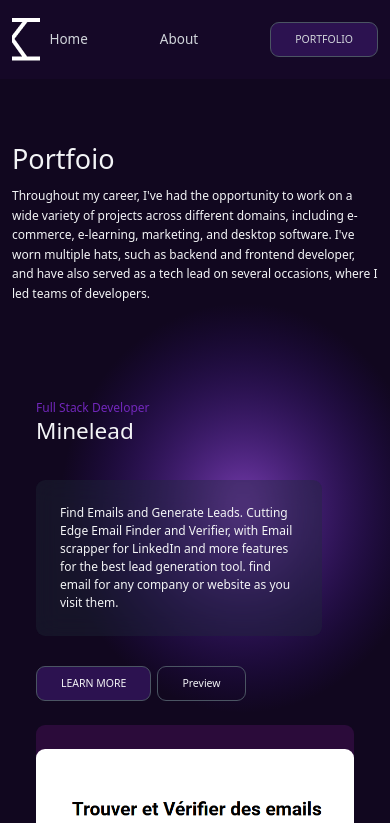
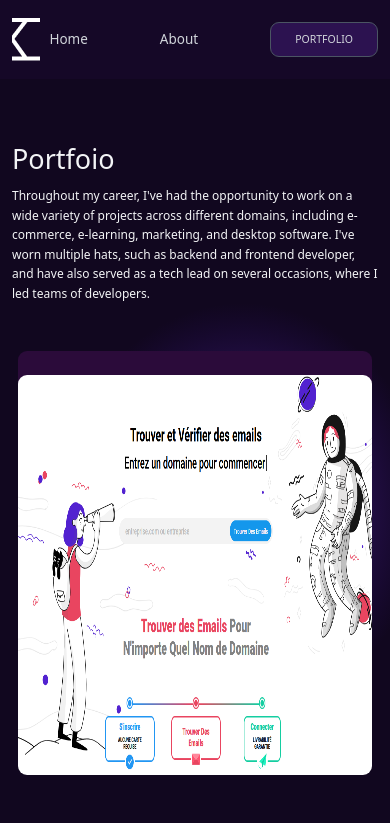
Before and after one commit to kamel-mustapha/personal-website, a React (Vite) app in the folder frontend/: page /portfolio in a window 390 px wide. Shown: the top 823 px of the page. Built offline with nearby package versions, Linux system fonts and the light colour scheme; a web font is replaced by a local one.

Commit message:
edited portfolio design

```diff
--- a/frontend/src/components/portfolio/Projects.tsx
+++ b/frontend/src/components/portfolio/Projects.tsx
@@ -72,7 +72,7 @@ export function Projects() {
             </div>
           </div>
           <div className="image">
-            <img src={project.image} className={`w-full h-full absolute top-8 object-cover rounded-xl ${index % 2 > 0 ? "lg:-left-8" : "lg:-right-8 "}`} alt="" />
+            <img src={project.image} className={`w-full h-full absolute top-8 object-fit lg:object-cover rounded-xl ${index % 2 > 0 ? "lg:-left-8" : "lg:-right-8 "}`} alt="" />
           </div>
           <img className={`gradient z-0 ${index % 2 > 0 ? "-left-16" : "-right-16 "}`} src={Gradient} alt="" />
         </div>
--- a/frontend/src/index.css
+++ b/frontend/src/index.css
@@ -42,11 +42,11 @@ html {
 }
 
 .project-case {
-  @apply relative flex flex-col gap-8 lg:py-32  rounded-2xl  border-button px-8 lg:px-0;
+  @apply relative flex flex-col-reverse gap-8 lg:py-32  rounded-2xl  border-button px-2 mb-16 lg:mb-0 lg:px-0;
 }
 
 .project-case .description {
-  @apply w-3/4 relative mt-16 lg:mt-20 z-50;
+  @apply lg:w-3/4 relative mt-16 lg:mt-20 z-50;
 }
 
 .project-case .description h4 {
@@ -58,11 +58,11 @@ html {
 }
 
 .project-case .description p.text {
-  @apply absolute mt-12 bg-gray-800 bg-opacity-40 backdrop-blur-md rounded-xl p-8 w-[120%] z-50;
+  @apply absolute mt-12 bg-gray-800 bg-opacity-40 backdrop-blur-md rounded-xl p-8 w-full lg:w-[120%] z-50;
 }
 
 .project-case .description p.filler {
-  @apply my-8 p-8 opacity-0;
+  @apply my-12 p-8 opacity-0;
 }
 
 .project-case .description > div {
```
